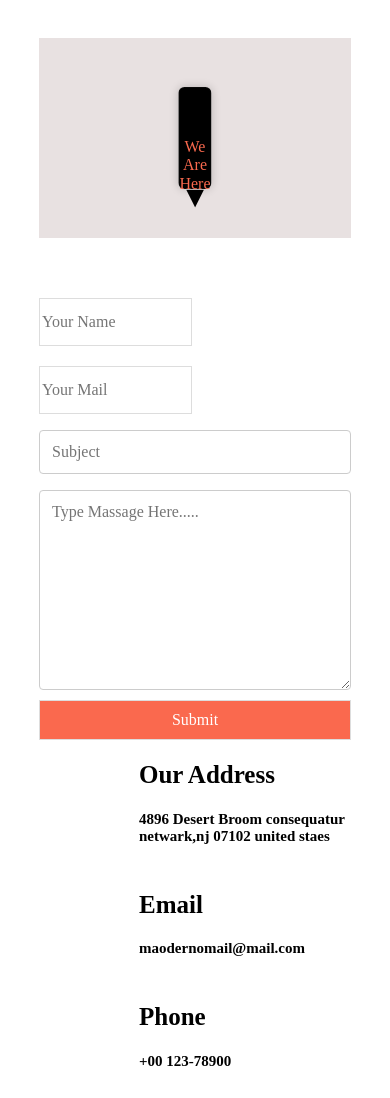
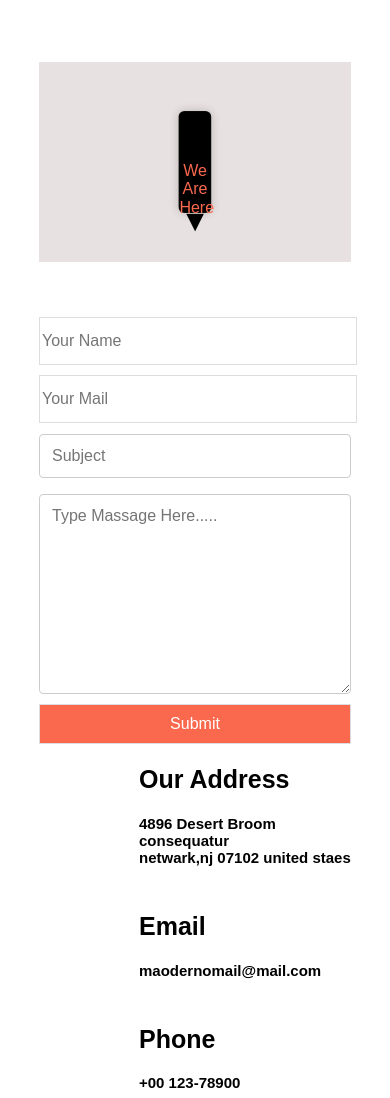
Before and after one commit to malakalemour/task_1, a plain HTML site: page index.html in a window 390 px wide. Shown: the part 2965-4063 px from the top of the page. Drawn offline with Linux system fonts and the light colour scheme.

Commit message:
Your commit message here

```diff
--- a/css/style.css
+++ b/css/style.css
@@ -1,3 +1,15 @@
+/* link git */
+
+/* https://github.com/malakalemour/task_1.git */
+
+
+* {
+  font-family: "Agdasima", sans-serif;
+  font-family: "Fasthand", cursive;
+  font-family: "Montserrat", sans-serif;
+  font-family: "Oswald", sans-serif;
+  font-family: "Poppins", sans-serif;
+}
 .header_section {
   background-color: black;
   height: 100vh;
@@ -201,11 +213,18 @@ i:hover {
     display: grid;
     grid-template-columns: 1fr;
   }
+  .map {
+    width: 100%;
+  }
+  .map_text {
+    width: 50%;
+    height: 25%;
+  }
+    .para_p {
+      line-height: 1;
+    }
   }
 
-.map_content {
-  /* padding-left:  250px; */
-}
   .map {
     background-color: #e8e1e1;
     width: 100%;
@@ -289,11 +308,19 @@ i:hover {
     background-color: #fa694e;
   }
 
-@media (max-width: 800px) {
+  @media (max-width: 900px) {
     .form-inline input {
       margin: 10px 0;
     }
 
+  .form-inline input {
+    text-align: left;
+    margin: 5px 10px 5px 0;
+    width: 100%;
+    height: 44px;
+    background-color: #fff;
+    border: 1px solid #ddd;
+  }
   .form-inline {
     flex-direction: column;
     align-items: stretch;
```
Also changed, not shown: index.html (+19 -1 lines). Lines whose indentation alone changed are shown as unchanged.
